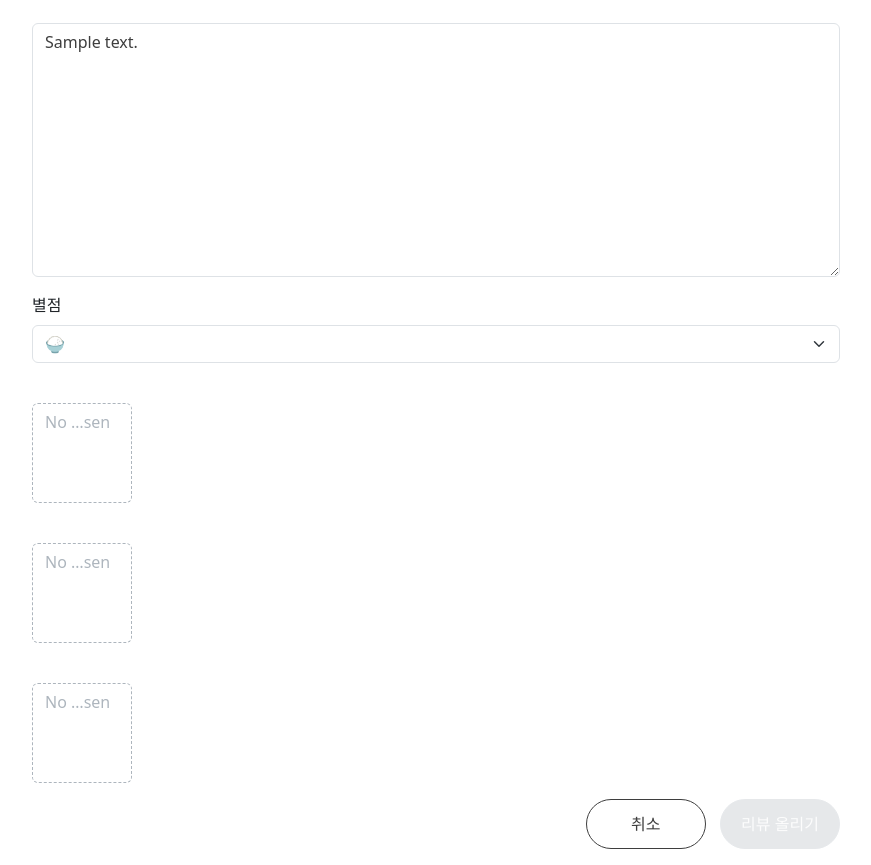
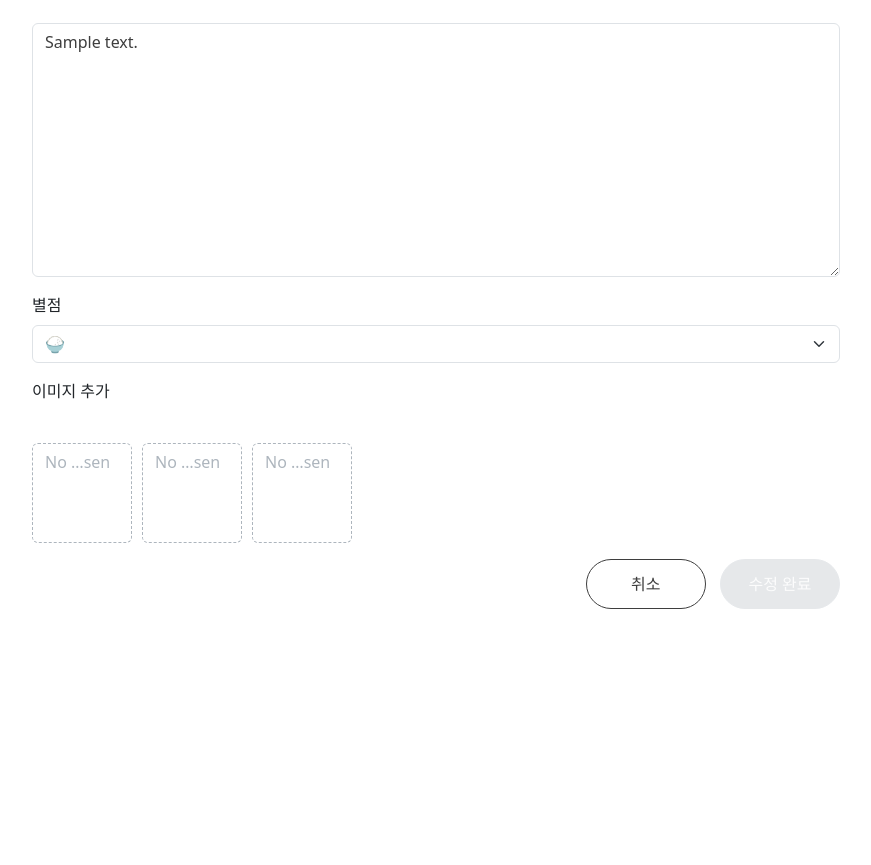
Before and after one commit to knuksg/30.5, a Django app: page /reviews/detail/1/update/1 in a window 1280 px wide. Shown: the part 150-1015 px from the top of the page, without its empty margins (204-1075 px from the left). After the commit the page ends 759 px from the top, so only its background shows below. Run offline with Django 3.2, Linux system fonts and the light colour scheme; a user stored in the database is signed in; tables that the repository leaves empty hold one stand-in row (values such as "Sample post"); grey boxes marked "Sample" are stand-in pictures; some libraries are stand-ins or nearby versions.

Commit message:
feat: review-update

```diff
--- a/restaurants/templates/restaurants/detail.html
+++ b/restaurants/templates/restaurants/detail.html
@@ -40,7 +40,7 @@
   </div>
 
   <!-- Detail & Review -->
-  <div class="container cont">
+  <div class="container">
     <!-- Detail -->
     <div class="detail">
       <div id="map" class="my-3" style="width:100%;height:350px;"></div>
--- a/restaurants/templates/restaurants/list.html
+++ b/restaurants/templates/restaurants/list.html
@@ -13,7 +13,7 @@
 
     <!-- Restaurants-list -->
     <div class="restaurants-list">
-      <div class="container px-5 cont">
+      <div class="container px-5">
         {% for restaurant in restaurants %}
         <div class="restaurants__item sa sa-up">
           <!-- restaurant-image -->
--- a/reviews/templates/reviews/review_update.html
+++ b/reviews/templates/reviews/review_update.html
@@ -9,17 +9,25 @@
       에 대한 솔직한 리뷰를 써주세요.
     </h6>
 
-    <form action="" method="POST" enctype='multipart/form-data'>
+    <form id="review-update" action="" method="POST" enctype='multipart/form-data'>
       {% csrf_token %}
       {% bootstrap_form review_form %}
-      {% bootstrap_form reviewimage_form %}
+      <p>이미지 추가</p>
+      <div class="d-flex align-items-center">
+        <img id="preview-01" width="100" height="100" style="display: none; margin: 0 10px 10px 0; border-radius: 5px;">
+        <img id="preview-02" width="100" height="100" style="display: none; margin: 0 10px 10px 0; border-radius: 5px;">
+        <img id="preview-03" width="100" height="100" style="display: none; margin: 0 10px 10px 0; border-radius: 5px;">
+      </div>
+      <div class="d-flex align-items-center">
+        {% bootstrap_form reviewimage_form %}
+      </div>
     </form>
     <div class="text-end">
       <a href="{% url 'restaurants:detail' restaurant.pk %}">
         <button class="rc__button-back">취소</button>
       </a>
-      <a href="#" onclick="document.forms['review-create'].submit();">
-        <button class="rc__button-submit">리뷰 올리기</button>
+      <a href="#" onclick="document.forms['review-update'].submit();">
+        <button class="rc__button-submit">수정 완료</button>
       </a>
     </div>
   </div>
--- a/static/css/main.css
+++ b/static/css/main.css
@@ -224,6 +224,7 @@ input[type=button]{
 
 .visual-wrap {
   z-index: 2;
+  width: 100%;
 }
 
 .visual h1 {
```
